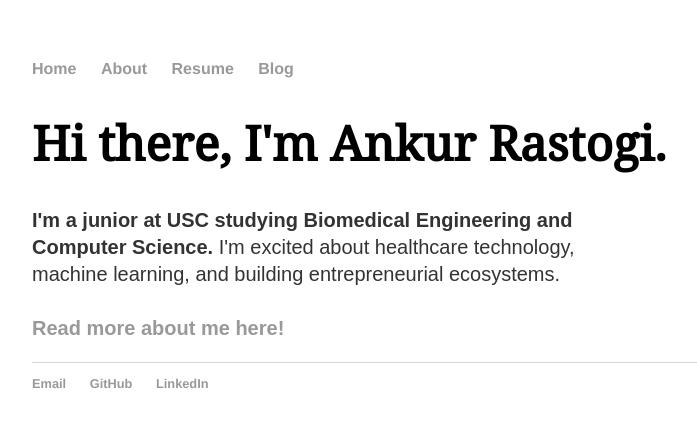
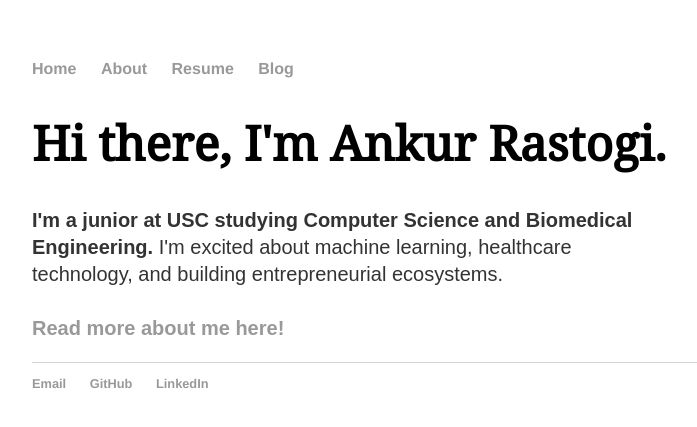
Before and after one commit to arastogi15/arastogi15.github.io, a Jekyll site: the page built from index.html, in a window 1280 px wide. Shown: the top 427 px of the page, without its empty margins (160-857 px from the left). Built offline with Jekyll 4.4.1, drawn with Linux system fonts in a browser that asks for light colours.

Commit message:
text update

```diff
--- a/index.html
+++ b/index.html
@@ -5,7 +5,7 @@ title: Ankur Rastogi
 <div class="blurb">
 	<h1>Hi there, I'm Ankur Rastogi.</h1>
 
-	<p><b>I'm a junior at USC studying Biomedical Engineering and Computer Science.</b> I'm excited about healthcare technology, machine learning, and building entrepreneurial ecosystems.
+	<p><b>I'm a junior at USC studying Computer Science and Biomedical Engineering.</b> I'm excited about machine learning, healthcare technology, and building entrepreneurial ecosystems.
 	<br> <br>
 
 	<a id="learn" href="/about"><b>Read more about me here!</b></a></p>
```
